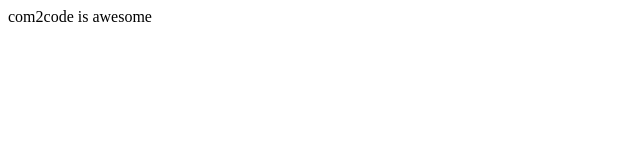
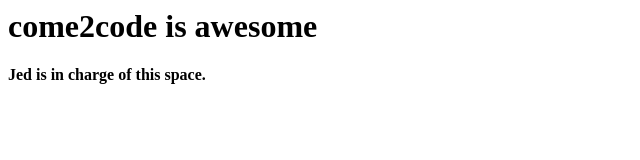
Before and after one commit to Come2Code/come2code.github.io, a plain HTML site: page index.html in a window 1280 px wide. Shown: the whole page, without its empty margins (0-640 px from the left). Drawn offline with Linux system fonts and the light colour scheme.

Commit message:
Update index.html

```diff
--- a/index.html
+++ b/index.html
@@ -1 +1,3 @@
-com2code is awesome
+<h1>come2code is awesome</h1>
+
+<h4>Jed is in charge of this space.</h4>
```
